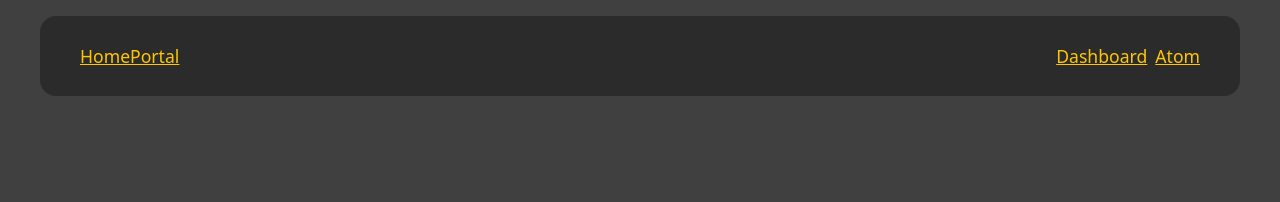
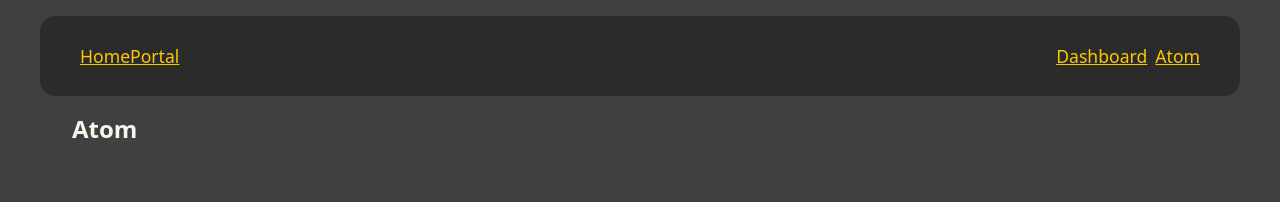
Before and after one commit to venoblin/homeportal-frontend, a React (Vite) app: page /atom in a window 1280 px wide. Shown: the top 202 px of the page. Built offline with nearby package versions, Linux system fonts and the light colour scheme; no server answers.

Commit message:
created new route

```diff
--- a/src/App.jsx
+++ b/src/App.jsx
@@ -2,6 +2,7 @@ import { Routes, Route, Link } from 'react-router-dom'
 import HomeRoute from './components/routes/HomeRoute/HomeRoute'
 import NewAppRoute from './components/routes/NewAppRoute/NewAppRoute'
 import './styles/App.css'
+import AtomRoute from './components/routes/AtomRoute/AtomRoute'
 
 function App() {
 
@@ -20,6 +21,7 @@ function App() {
         <Routes>
           <Route path='/' element={<HomeRoute />} />
           <Route path='/new' element={<NewAppRoute />} />
+          <Route path='/atom' element={<AtomRoute />} />
         </Routes>
       </main>
     </div>
--- /dev/null
+++ b/src/components/routes/AtomRoute/AtomRoute.css
@@ -0,0 +1 @@
+/*# sourceMappingURL=AtomRoute.css.map */
--- /dev/null
+++ b/src/components/routes/AtomRoute/AtomRoute.jsx
@@ -0,0 +1,11 @@
+import './AtomRoute.css'
+
+const AtomRoute = () => {
+  return (
+    <div className='AtomRoute'>
+      <h2>Atom</h2>
+    </div>
+  )
+}
+
+export default AtomRoute
--- a/src/components/routes/HomeRoute/HomeRoute.jsx
+++ b/src/components/routes/HomeRoute/HomeRoute.jsx
@@ -10,6 +10,7 @@ const HomeRoute = () => {
 
   return (
     <div className='HomeRoute'>
+      <h2>Dashboard</h2>
 
       <div className='apps-container'>
         <button onClick={() => {navigate('/new')}}>Add App</button>
```
Also changed, not shown: src/components/routes/AtomRoute/AtomRoute.scss (added), 1 other file (tests, documents, lock files or other folders).
